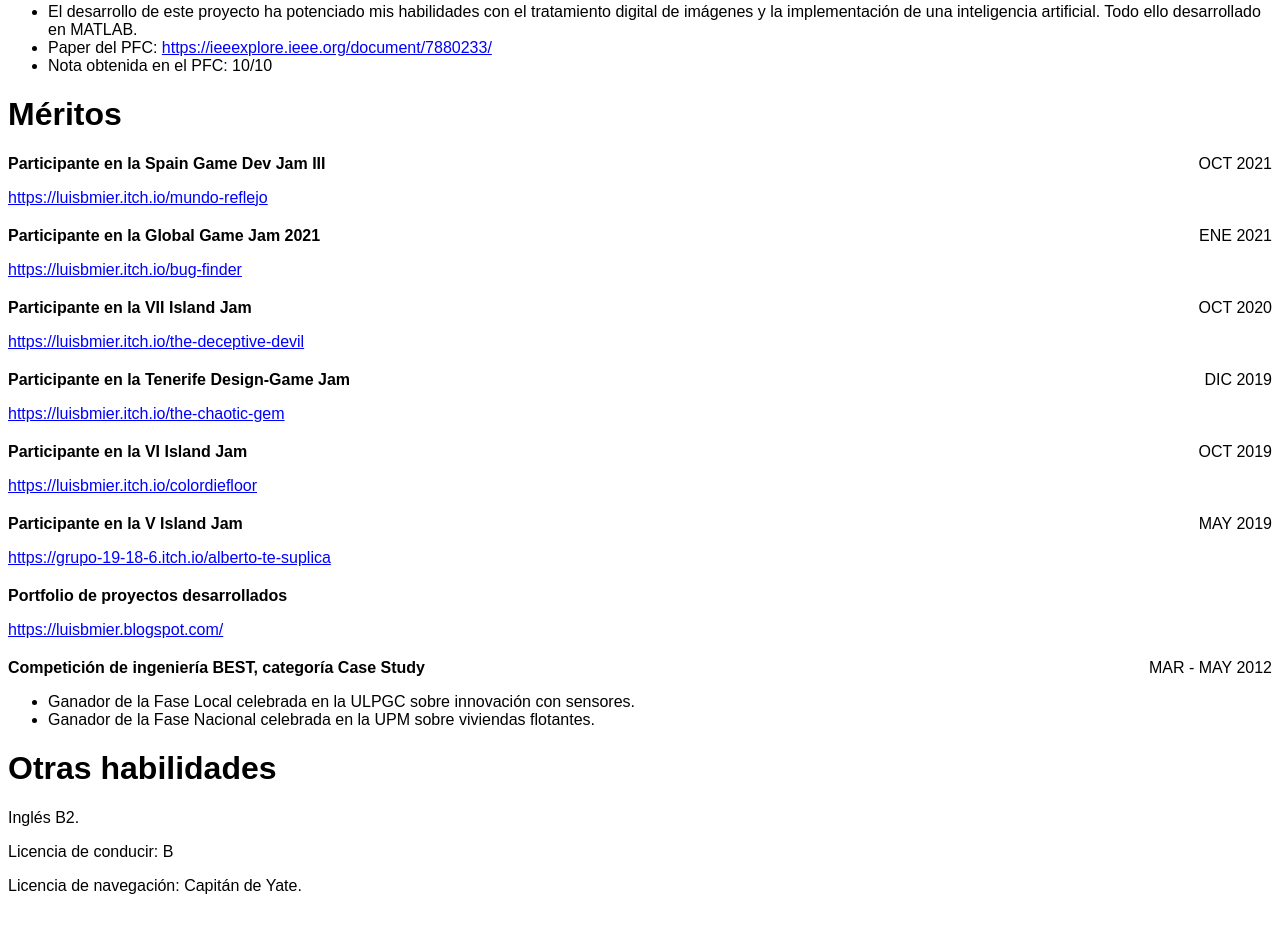
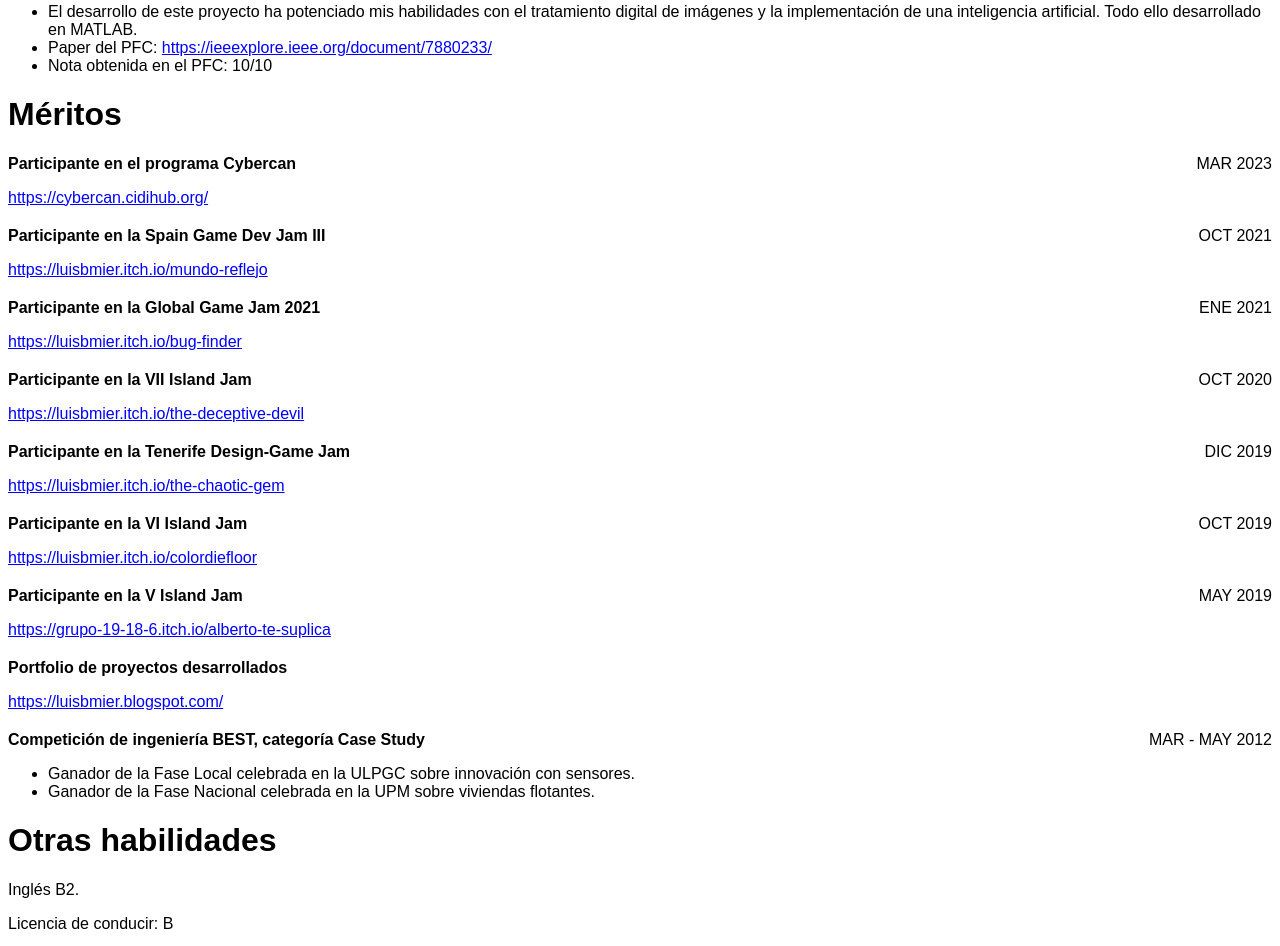
Before and after one commit to luisbmier/luisbmier.github.io, a plain HTML site: page index.html in a window 1280 px wide. Shown: the part 1373-2319 px from the top of the page. Before the commit the page ends 2284 px from the top, so only its background shows below. Drawn offline with Linux system fonts and the light colour scheme.

Commit message:
Añadir cybercan como mérito

```diff
--- a/index.html
+++ b/index.html
@@ -122,6 +122,12 @@
     <h1>Méritos</h1>
 
     <div class="merit">
+        <span class="merit-title">Participante en el programa Cybercan</span> <span class="date">MAR 2023</span>
+        <div class="clear"></div>
+        <p><a href="https://cybercan.cidihub.org/" class="link">https://cybercan.cidihub.org/</a></p>
+    </div>
+
+    <div class="merit">
         <span class="merit-title">Participante en la Spain Game Dev Jam III</span> <span class="date">OCT 2021</span>
         <div class="clear"></div>
         <p><a href="https://luisbmier.itch.io/mundo-reflejo" class="link">https://luisbmier.itch.io/mundo-reflejo</a></p>
```
